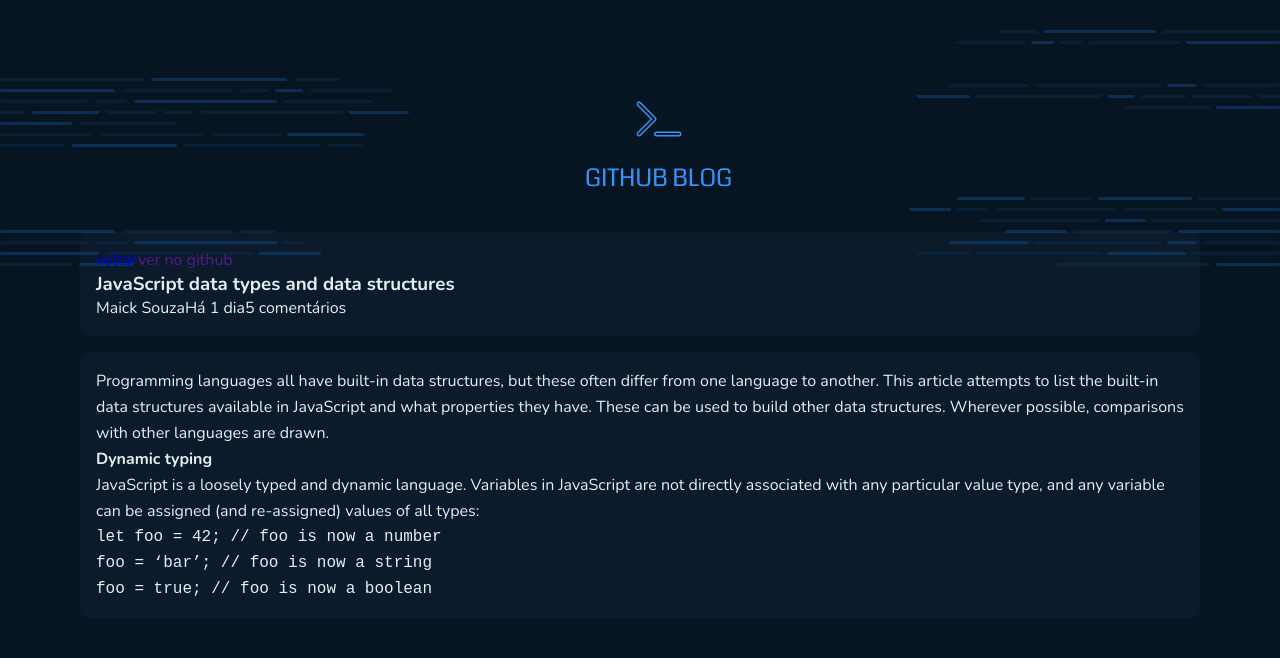
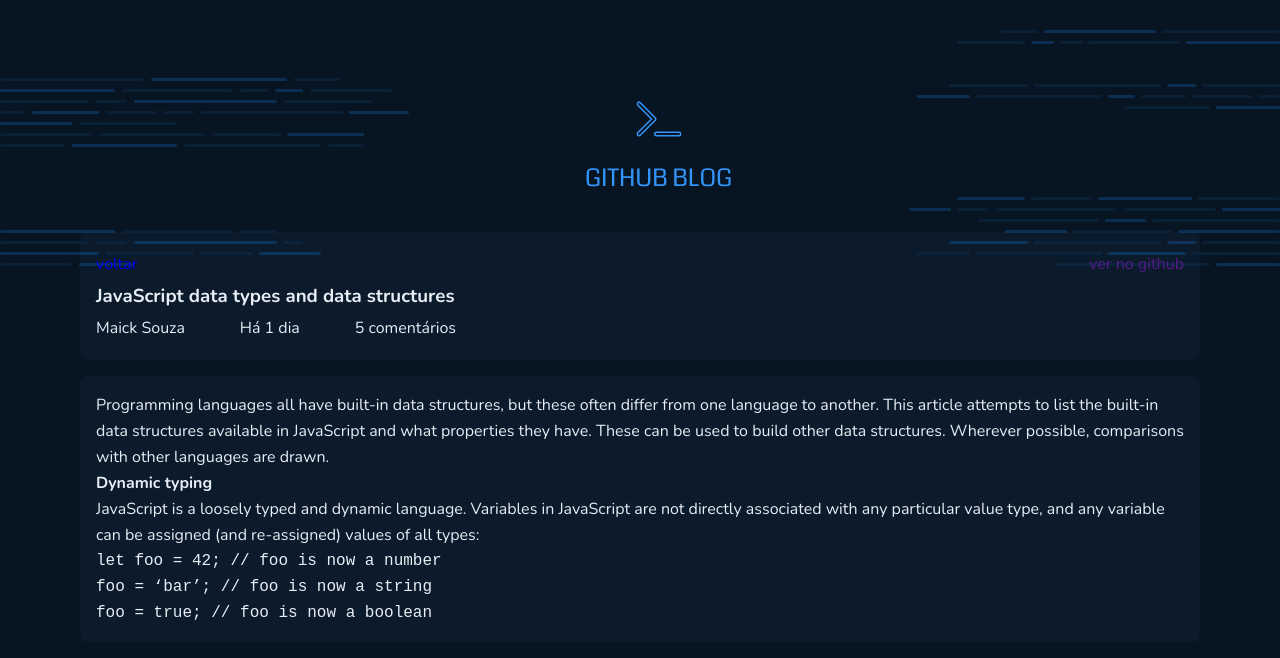
Before and after one commit to NearMaick/challenge-reactjs-githubblog, a React (Vite) app: page /post/1 in a window 1280 px wide. Shown: the top 658 px of the page. Built offline with nearby package versions, Linux system fonts and the light colour scheme.

Commit message:
style: making Post #2

```diff
--- a/src/pages/Post/index.tsx
+++ b/src/pages/Post/index.tsx
@@ -7,12 +7,12 @@
   return (
     <div className={styles.container}>
       <main className={styles.content}>
-        <div>
+        <div className={styles.linkContainer}>
           <a href='#'>voltar</a>
           <a href=''>ver no github</a>
         </div>
         <h3>JavaScript data types and data structures</h3>
-        <div>
+        <div className={styles.descriptionContainer}>
           <span>Maick Souza</span>
           <span>Há 1 dia</span>
           <span>5 comentários</span>
--- a/src/pages/Post/styles.module.css
+++ b/src/pages/Post/styles.module.css
@@ -7,10 +7,22 @@
   width: 1120px;
 
   margin: -4rem auto 1rem;
+  padding: 1rem;
+  border-radius: 8px;
 
-  padding: 1rem;
+  line-height: 2rem;
+}
 
-  border-radius: 8px;
+.linkContainer {
+  display: flex;
+  justify-content: space-between;
+}
+
+.descriptionContainer {
+  width: 360px;
+
+  display: flex;
+  justify-content: space-between;
 }
 
 .postContent {
```
